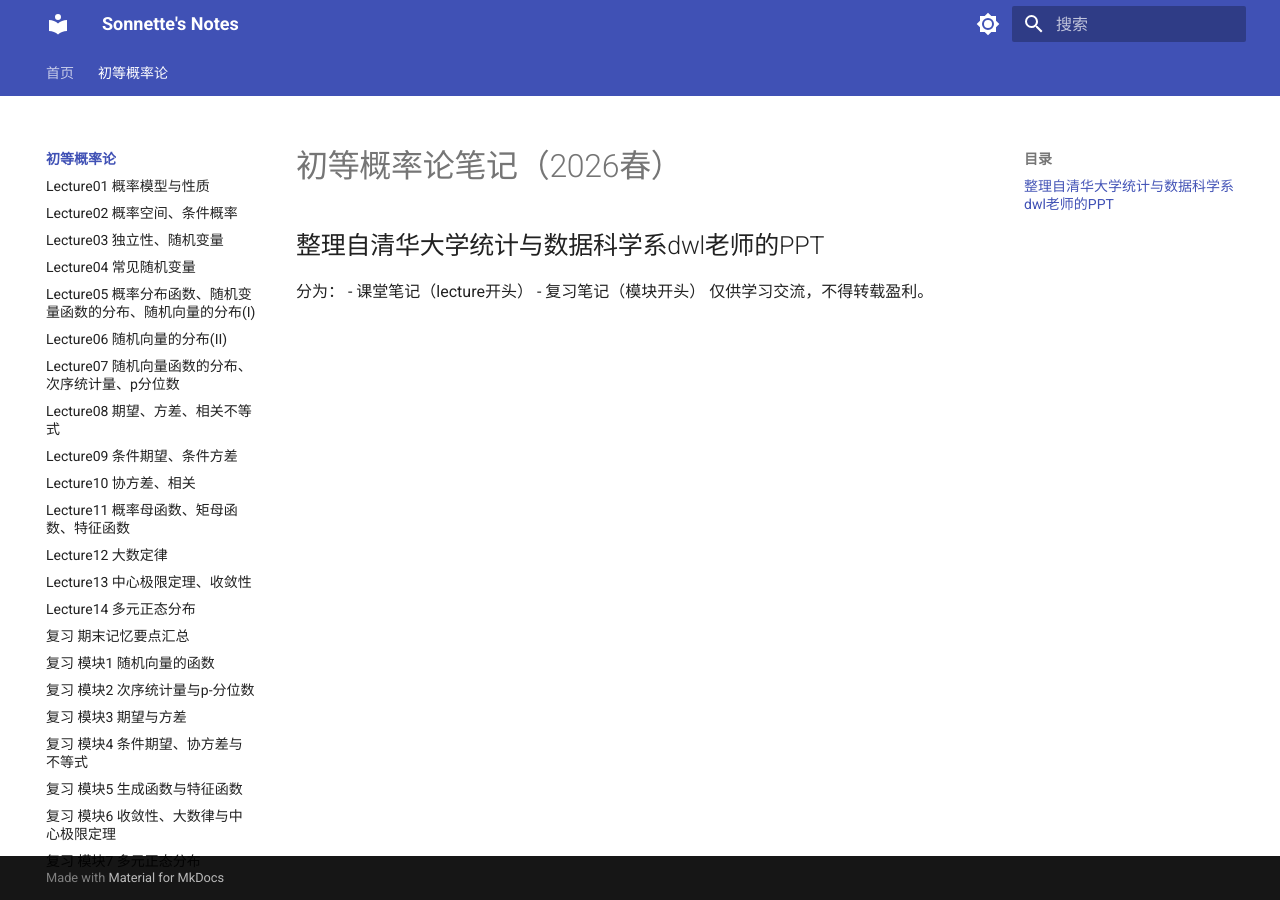
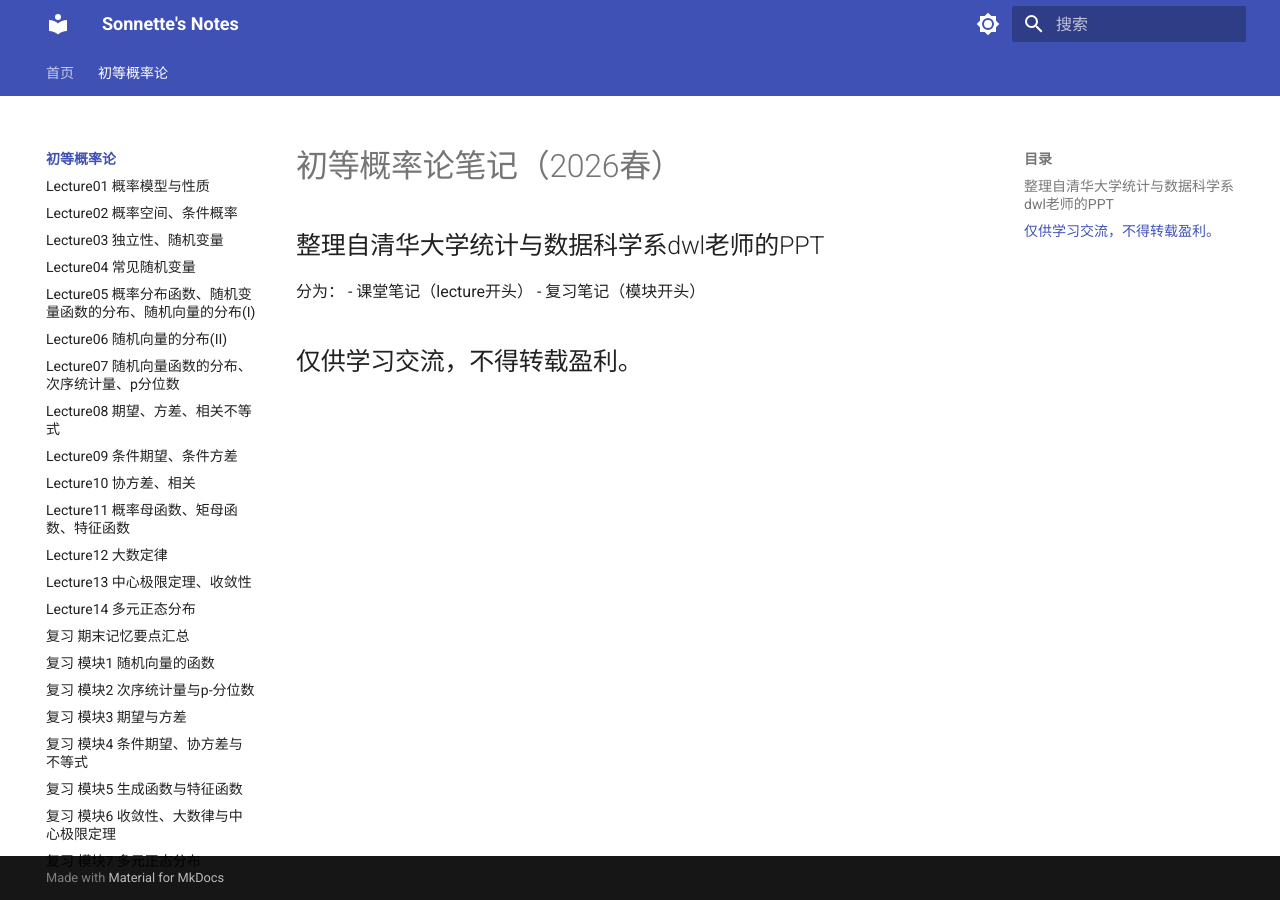
Before and after one commit to Sonnette51/stat_notes_sonnette, an MkDocs documentation site: the page built from docs/初等概率论/index.md, in a window 1280 px wide. Built offline with MkDocs 1.6.1 and Material for MkDocs 9.7.7, drawn with Linux system fonts in a browser that asks for light colours.

Commit message:
Update note on usage rights in index.md

```diff
--- a/docs/初等概率论/index.md
+++ b/docs/初等概率论/index.md
@@ -3,4 +3,4 @@
 分为：
 - 课堂笔记（lecture开头）
 - 复习笔记（模块开头）
-仅供学习交流，不得转载盈利。
+## 仅供学习交流，不得转载盈利。
```
